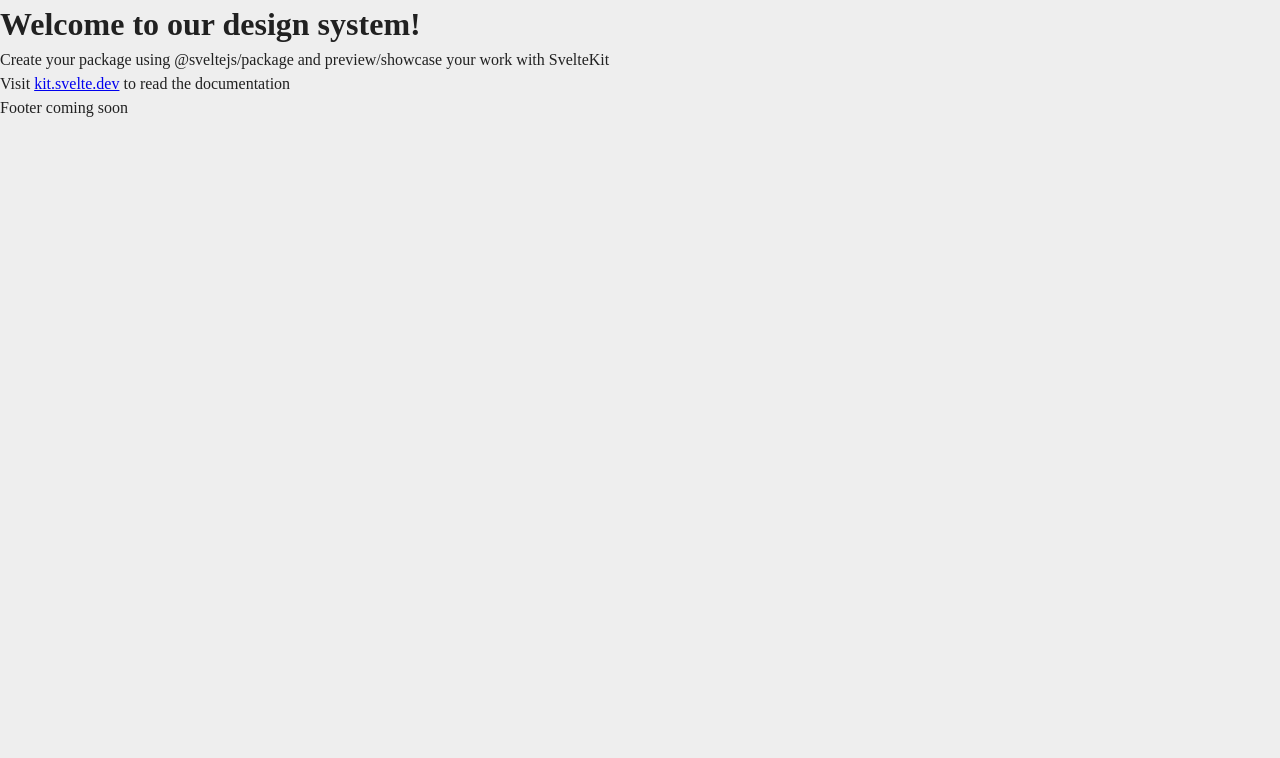
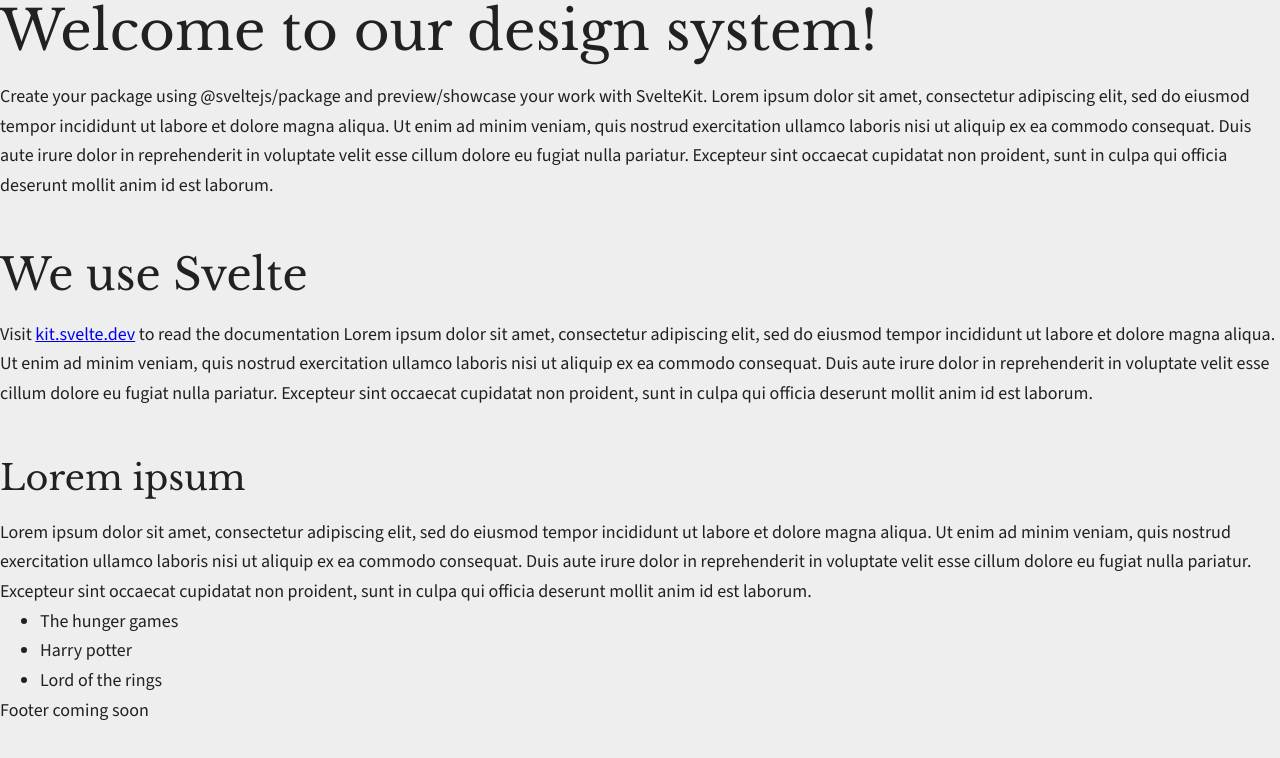
Before and after one commit to dejanvasic85/design, a SvelteKit app: page / in a window 1280 px wide. Shown: the top 758 px of the page. Built offline with nearby package versions, Linux system fonts and the light colour scheme.

Commit message:
Adding typography

```diff
--- a/src/app.html
+++ b/src/app.html
@@ -7,6 +7,6 @@
 		%sveltekit.head%
 	</head>
 	<body data-sveltekit-preload-data="hover">
-		<div>%sveltekit.body%</div>
+		%sveltekit.body%
 	</body>
 </html>
--- a/src/reset.css
+++ b/src/reset.css
@@ -9,7 +9,6 @@
 */
 * {
   margin: 0;
-	padding: 0;
 }
 /*
   Typographic tweaks!
--- a/src/routes/+layout.svelte
+++ b/src/routes/+layout.svelte
@@ -3,10 +3,8 @@
 	import '../style.css';
 </script>
 
-<div>
-	<main>
-		<slot />
-	</main>
+<main>
+	<slot />
+</main>
 
-	<footer>Footer coming soon</footer>
-</div>
+<footer>Footer coming soon</footer>
--- a/src/routes/+page.svelte
+++ b/src/routes/+page.svelte
@@ -1,3 +1,37 @@
 <h1>Welcome to our design system!</h1>
-<p>Create your package using @sveltejs/package and preview/showcase your work with SvelteKit</p>
-<p>Visit <a href="https://kit.svelte.dev">kit.svelte.dev</a> to read the documentation</p>
+
+<p>
+	Create your package using @sveltejs/package and preview/showcase your work with SvelteKit. Lorem
+	ipsum dolor sit amet, consectetur adipiscing elit, sed do eiusmod tempor incididunt ut labore et
+	dolore magna aliqua. Ut enim ad minim veniam, quis nostrud exercitation ullamco laboris nisi ut
+	aliquip ex ea commodo consequat. Duis aute irure dolor in reprehenderit in voluptate velit esse
+	cillum dolore eu fugiat nulla pariatur. Excepteur sint occaecat cupidatat non proident, sunt in
+	culpa qui officia deserunt mollit anim id est laborum.
+</p>
+
+<h2>We use Svelte</h2>
+
+<p>
+	Visit <a href="https://kit.svelte.dev">kit.svelte.dev</a> to read the documentation Lorem ipsum dolor
+	sit amet, consectetur adipiscing elit, sed do eiusmod tempor incididunt ut labore et dolore magna aliqua.
+	Ut enim ad minim veniam, quis nostrud exercitation ullamco laboris nisi ut aliquip ex ea commodo consequat.
+	Duis aute irure dolor in reprehenderit in voluptate velit esse cillum dolore eu fugiat nulla pariatur.
+	Excepteur sint occaecat cupidatat non proident, sunt in culpa qui officia deserunt mollit anim id est
+	laborum.
+</p>
+
+<h3>Lorem ipsum</h3>
+
+<p>
+	Lorem ipsum dolor sit amet, consectetur adipiscing elit, sed do eiusmod tempor incididunt ut
+	labore et dolore magna aliqua. Ut enim ad minim veniam, quis nostrud exercitation ullamco laboris
+	nisi ut aliquip ex ea commodo consequat. Duis aute irure dolor in reprehenderit in voluptate velit
+	esse cillum dolore eu fugiat nulla pariatur. Excepteur sint occaecat cupidatat non proident, sunt
+	in culpa qui officia deserunt mollit anim id est laborum.
+</p>
+
+<ul>
+	<li>The hunger games</li>
+	<li>Harry potter</li>
+	<li>Lord of the rings</li>
+</ul>
--- a/src/style.css
+++ b/src/style.css
@@ -1,3 +1,5 @@
+@import url('https://fonts.googleapis.com/css2?family=Libre+Baskerville:ital,wght@0,400;0,700;1,400&family=Source+Sans+3:ital,wght@0,200..900;1,200..900&display=swap');
+
 :root {
 	/* Base colours */
 	--blue-100: #dfe5fd;
@@ -63,14 +65,83 @@
 	/* Colour intentions */
 	--primary: var(--blue-500);
 	--text-color: var(--gray-900);
+
+	/* Fonts */
+	--heading-font: 'Libre Baskerville', serif;
+	--body-font: 'Source Sans 3', sans-serif;
+	--h1-font-size: 3.052em;
+	--h2-font-size: 2.441em;
+	--h3-font-size: 1.95em;
+	--h4-font-size: 1.56em;
+	--h5-font-size: 1.25em;
+}
+
+html {
+	font-size: 112.5%; /* 18px */
 }
 
 body {
+	font-family: var(--body-font);
+	font-weight: 400;
+	line-height: 1.65;
 	background-color: var(--gray-200);
 	color: var(--text-color);
+}
+
+p {
+	font-size: 1em;
 }
 
 .dark {
 	background-color: var(--gray-900);
 	color: var(--gray-100);
 }
+
+/* Typescale */
+h1,
+h2,
+h3,
+h4,
+h5 {
+	margin: 2.75rem 0 1.05rem;
+	font-family: var(--heading-font);
+	font-weight: 400;
+	line-height: 1.15;
+}
+
+h1,
+.text-size-h1 {
+	margin-top: 0;
+	font-size: var(--h1-font-size);
+}
+
+h2,
+.text-size-h2 {
+	font-size: var(--h2-font-size);
+}
+
+h3,
+.text-size-h3 {
+	font-size: var(--h3-font-size);
+}
+
+h4,
+.text-size-h4 {
+	font-size: var(--h4-font-size);
+}
+
+h5,
+.text-size-h5 {
+	font-size: var(--h5-font-size);
+}
+
+.text-caption {
+	font-size: 0.8em;
+}
+
+small,
+.text-small {
+	font-size: 0.8em;
+}
+
+/* End Typescale */
```
